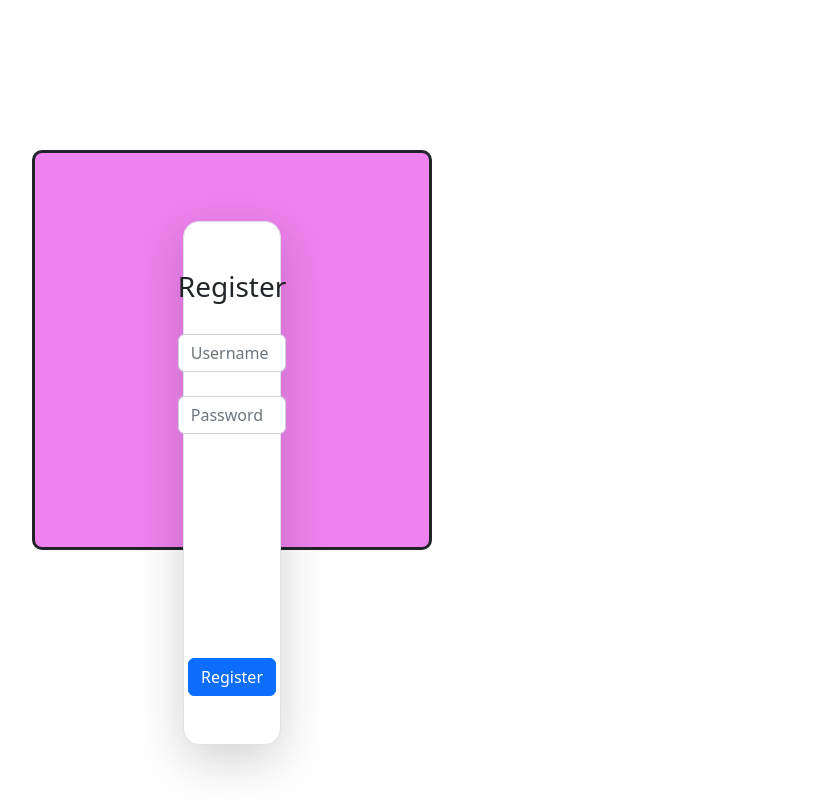
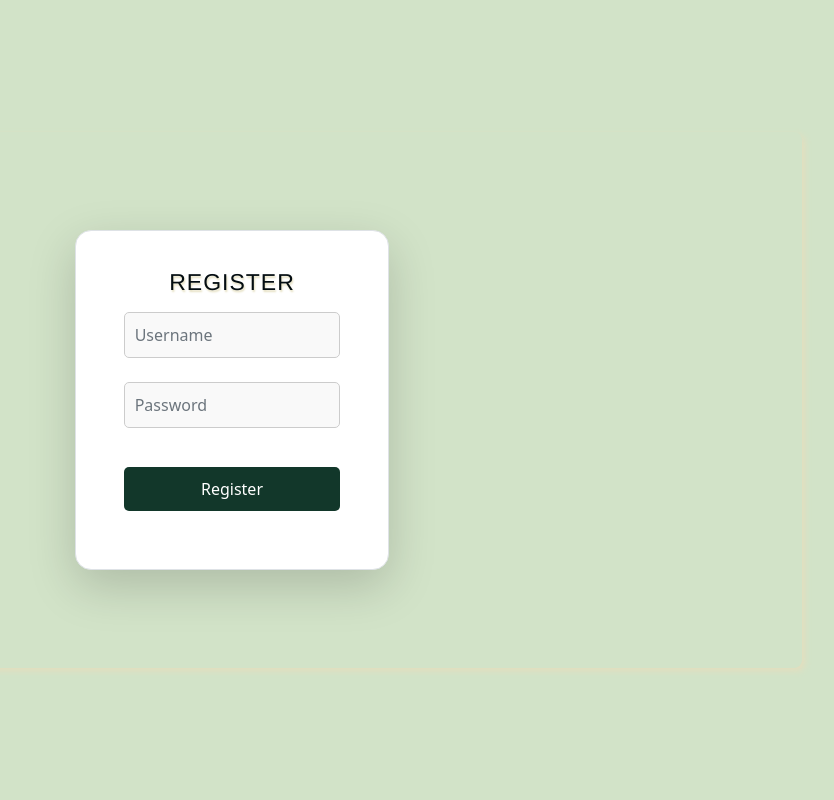
Before and after one commit to dominic-myb/recipe-book, a PHP site: page /register.php in a window 1280 px wide. Shown: the whole page, without its empty margins (408-1242 px from the left). Run offline with PHP 8.4, Linux system fonts and the light colour scheme.

Commit message:
CSS made by Janen Merto

```diff
--- a/assets/css/main.css
+++ b/assets/css/main.css
@@ -1,22 +1,90 @@
-.container{
-    border: solid;
-    height: 50vh;
-    width: 50vh;
-    margin-top: 150px;
-    text-align: center;
-    padding: 20px;
-    border-radius: 10px;
-    background-color: violet;
+body {
+  background-color: #d2e3c8;
+  margin: 0;
+  display: flex;
+  justify-content: center;
+  align-items: center;
+  height: 100vh;
 }
-.container h3{
-    margin-bottom: 30px;
+
+.container {
+
+  box-shadow: 3px 3px 6px #e4debe;
+  border-radius: 8px;
+  padding: 50px;
+  text-align: center;
 }
-.container input[type='text']{
-    margin-bottom: 20px;
+
+h3 {
+  margin: 15px;
+  margin-top: -10px;
+  text-align: center;
+  text-transform: uppercase;
+  font-size: 23px;
+  font-family: "Helvetica";
+  color: #040d12;
+  text-shadow: 1px 2px 2px #e4debe;
+  letter-spacing: 1px;
 }
-.container input[type='password']{
-    margin-bottom: 200px;
+
+input[type="text"],
+input[type="password"] {
+  width: 100%;
+  padding: 10px;
+  margin: 5px 0;
+  border: 1px solid #ccc;
+  border-radius: 5px;
+  background-color: #f9f9f9;
+  box-sizing: border-box;
+  font-size: 16px;
 }
-.container button{
 
+input[type="text"]:focus,
+input[type="password"]:focus {
+  border-color: #12372a;
+  outline: none;
 }
+
+.btn-primary {
+  margin-top: 10px;
+  width: 100%;
+  padding: 10px;
+  margin: 10px 0;
+  border: 0px solid;
+  border-radius: 5px;
+  background-color: #12372a;
+  color: #fff;
+  font-size: 16px;
+  cursor: pointer;
+  box-sizing: border-box;
+  transition: background-color 0.3s;
+}
+
+.btn-primary:hover {
+  background-color: #436850;
+}
+
+hr {
+  margin: 5px 0;
+  border: none;
+  border-top: 1px solid #ccc;
+}
+
+.logbtn {
+  margin-top: 10px;
+  width: 100%;
+  padding: 10px;
+  margin: 10px 0;
+  border: 0px solid;
+  border-radius: 5px;
+  background-color: #436850;
+  color: #fff;
+  font-size: 16px;
+  cursor: pointer;
+  box-sizing: border-box;
+  transition: background-color 0.3s;
+}
+
+.logbtn:hover {
+  background-color: #adbc9f;
+}
```
